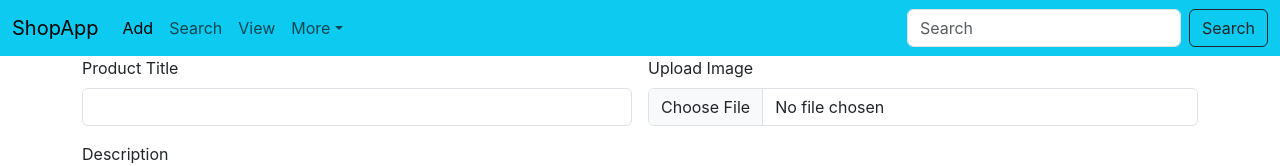
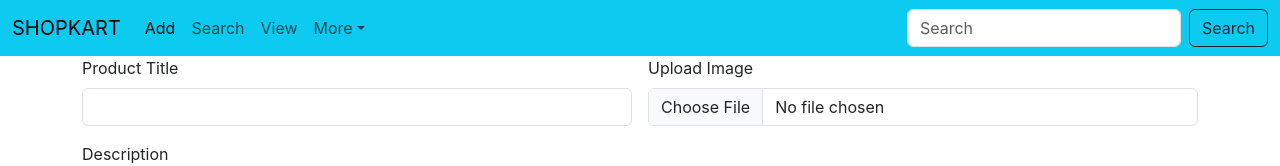
Before and after one commit to Liyo08/Shopping-app-Frontend, a React (Create React App) app: page / in a window 1280 px wide. Shown: the top 166 px of the page. Built offline with nearby package versions, Linux system fonts and the light colour scheme.

Commit message:
ViewProduct adding

```diff
--- a/src/components/ProductNavbar.jsx
+++ b/src/components/ProductNavbar.jsx
@@ -6,7 +6,7 @@
 
 <nav class="navbar navbar-expand-lg bg-info">
   <div class="container-fluid">
-    <a class="navbar-brand" href="#">ShopApp</a>
+    <a class="navbar-brand" href="#">SHOPKART</a>
     <button class="navbar-toggler" type="button" data-bs-toggle="collapse" data-bs-target="#navbarSupportedContent" aria-controls="navbarSupportedContent" aria-expanded="false" aria-label="Toggle navigation">
       <span class="navbar-toggler-icon"></span>
     </button>
```
